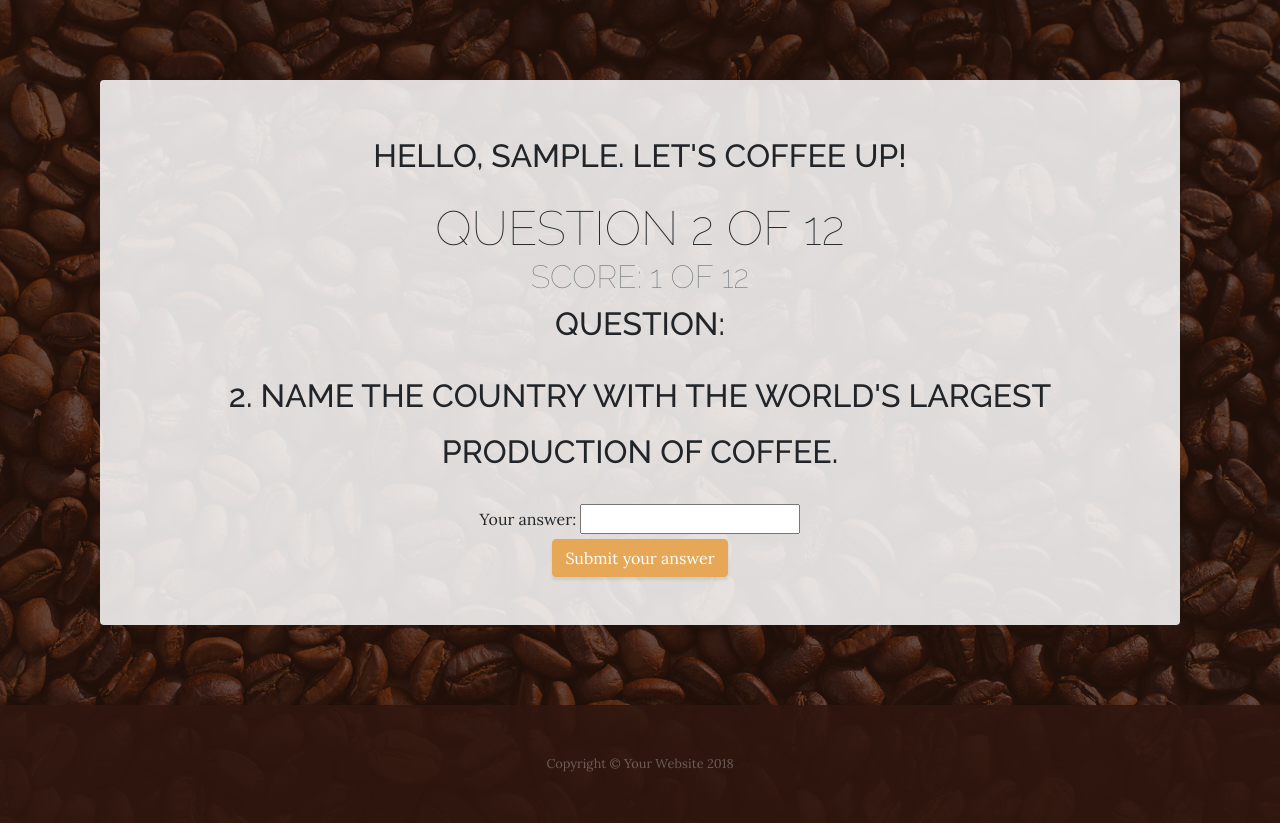
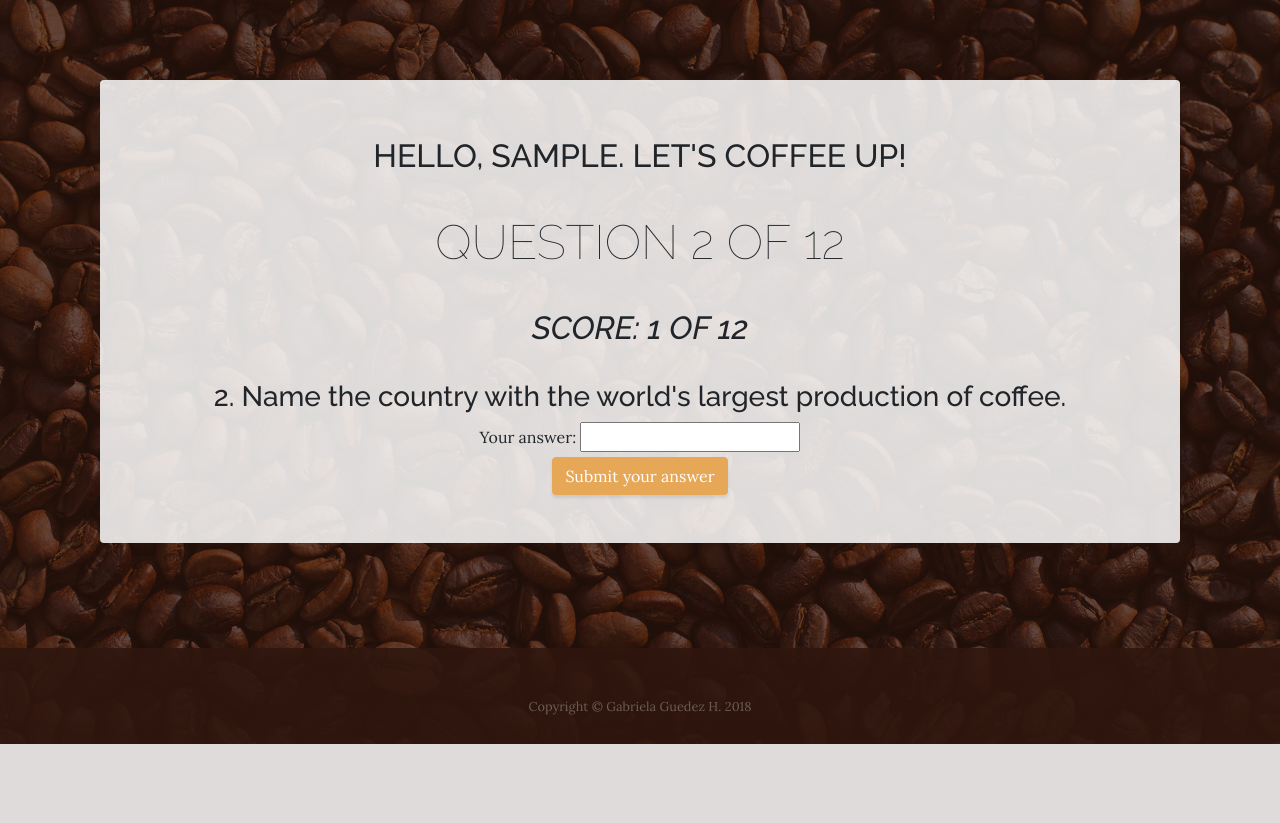
Before and after one commit to Code-Institute-Submissions/python-project-game, a Flask app: page /quiz in a window 1280 px wide. Shown: the part 56-879 px from the top of the page. After the commit the page ends 800 px from the top, so only its background shows below. Run offline with Flask 2, Linux system fonts and the light colour scheme; the visitor is signed in with stand-in values (Sample User, id 1); some libraries are stand-ins or nearby versions.

Commit message:
started to improve css, changed spans for p

```diff
--- a/static/styles.css
+++ b/static/styles.css
@@ -1,12 +1,29 @@
 /* GENERAL */
 
-/*#discover-answer {*/
-/*    visibility: hidden;*/
-/*}*/
+/* FOOTER */
 
-/* FOOTER */
-.footer-bespoke {
-    position: absolute;
+#footer-bespoke {
+    position: fixed;
     bottom: 0;
     width: 100%;
+    height: 0.1%;
 }
+
+/* MEDIA QUERIES */
+
+@media (max-width:767px) {
+    h2 {
+        font-size: smaller;
+    }
+    .section-heading-lower-spiced {
+        font-size: 2rem!important;
+    }
+}
+
+/*@media (min-width:767px) and (max-height:500px) {*/
+/*    .col-master {*/
+/*        margin-top: 5%;*/
+/*        margin-bottom: 5%;*/
+/*        max-width: 85%;*/
+/*    }*/
+/*}*/
--- a/templates/base.html
+++ b/templates/base.html
@@ -36,9 +36,9 @@
     {% block content %} {% endblock %}
 </div>
 
-<footer class="footer text-faded text-center py-5">
+<footer class="footer text-faded text-center py-5" id="footer-bespoke">
     <div class="container">
-        <p class="m-0 small">Copyright &copy; Your Website 2018</p>
+        <p class="m-0 small">Copyright &copy; Gabriela Guedez H. 2018</p>
     </div>
 </footer>
 
--- a/templates/quiz.html
+++ b/templates/quiz.html
@@ -5,10 +5,10 @@
         <div class="intro-text left-0 text-center bg-faded p-5 rounded">
             <h2 class="section-heading mb-4">
                 <p class="mb-3">Hello, {{ username }}. Let's coffee up!</p>
-                <span class="section-heading-lower">Question {{ session + 1 }} of {{ number_of_questions }}</span>
-                <span class="font-weight-light text-muted">Score: {{ score }} of {{ number_of_questions }}</span>
-                <p>Question: </p>
-                <p>{{ coffee_question }}</p>
+                <p class="section-heading-lower section-heading-lower-spiced">Question {{ session + 1 }} of {{ number_of_questions }}</p>
+                <p class="font-italic">Score: {{ score }} of {{ number_of_questions }}</p>
+                <h3>{{ coffee_question }}</h3>
+            </h2>
                 <!--#Trying to get image - START-->
                 {% if coffee_image %}
                 <div>
@@ -16,7 +16,6 @@
                 </div>
                 {% endif %}
                 <!--#Trying to get image - END-->
-            </h2>
 
             <!--PENDING - Trying to get the "Try Again" collapsible button to
             render when the guess is different to the correct answer-->
```
Also changed, not shown: README.md.
